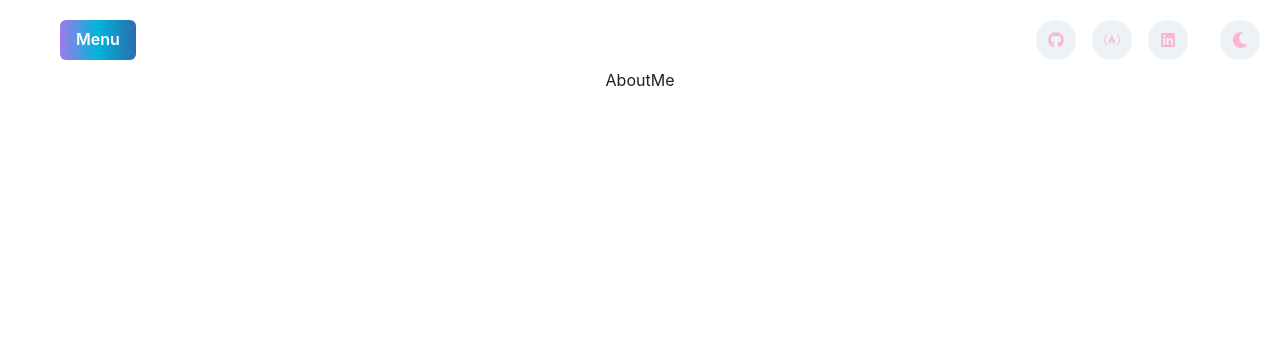
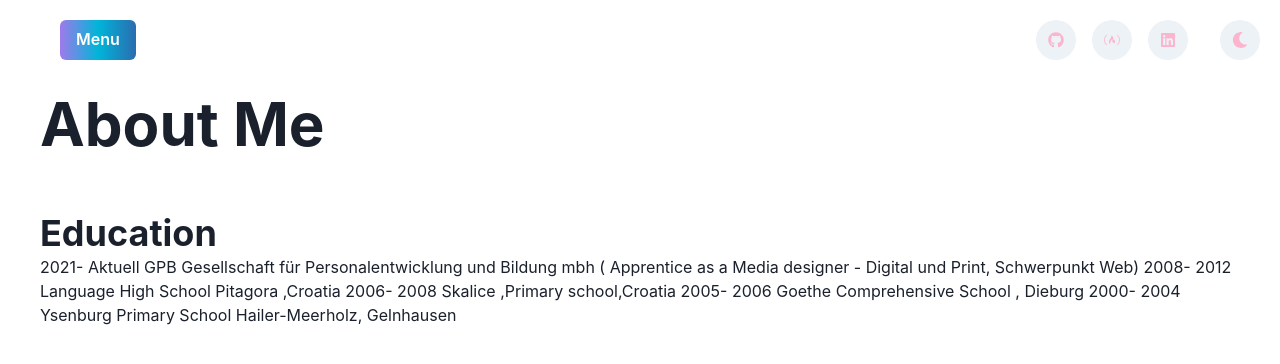
Before and after one commit to mateasportfolio/mtportfolio, a React (Create React App) app: page /aboutme in a window 1280 px wide. Shown: the top 364 px of the page. Built offline with nearby package versions, Linux system fonts and the light colour scheme.

Commit message:
add Heading, Text, Stack in AboutMe.js

```diff
--- a/src/pages/AboutMe.js
+++ b/src/pages/AboutMe.js
@@ -1,7 +1,21 @@
 import React from "react";
-
+import { Text, Stack, Heading } from "@chakra-ui/react";
 const AboutMe = () => {
-  return <div>AboutMe</div>;
+  return (
+    <Stack spacing={3}>
+      <Heading p="20px" fontSize="6xl">
+        About Me
+      </Heading>
+      <Text p="20px">
+        <Heading>Education</Heading>
+        2021- Aktuell GPB Gesellschaft für Personalentwicklung und Bildung mbh (
+        Apprentice as a Media designer - Digital und Print, Schwerpunkt Web)
+        2008- 2012 Language High School Pitagora ,Croatia 2006- 2008 Skalice
+        ,Primary school,Croatia 2005- 2006 Goethe Comprehensive School , Dieburg
+        2000- 2004 Ysenburg Primary School Hailer-Meerholz, Gelnhausen
+      </Text>
+    </Stack>
+  );
 };
 
 export default AboutMe;
```
